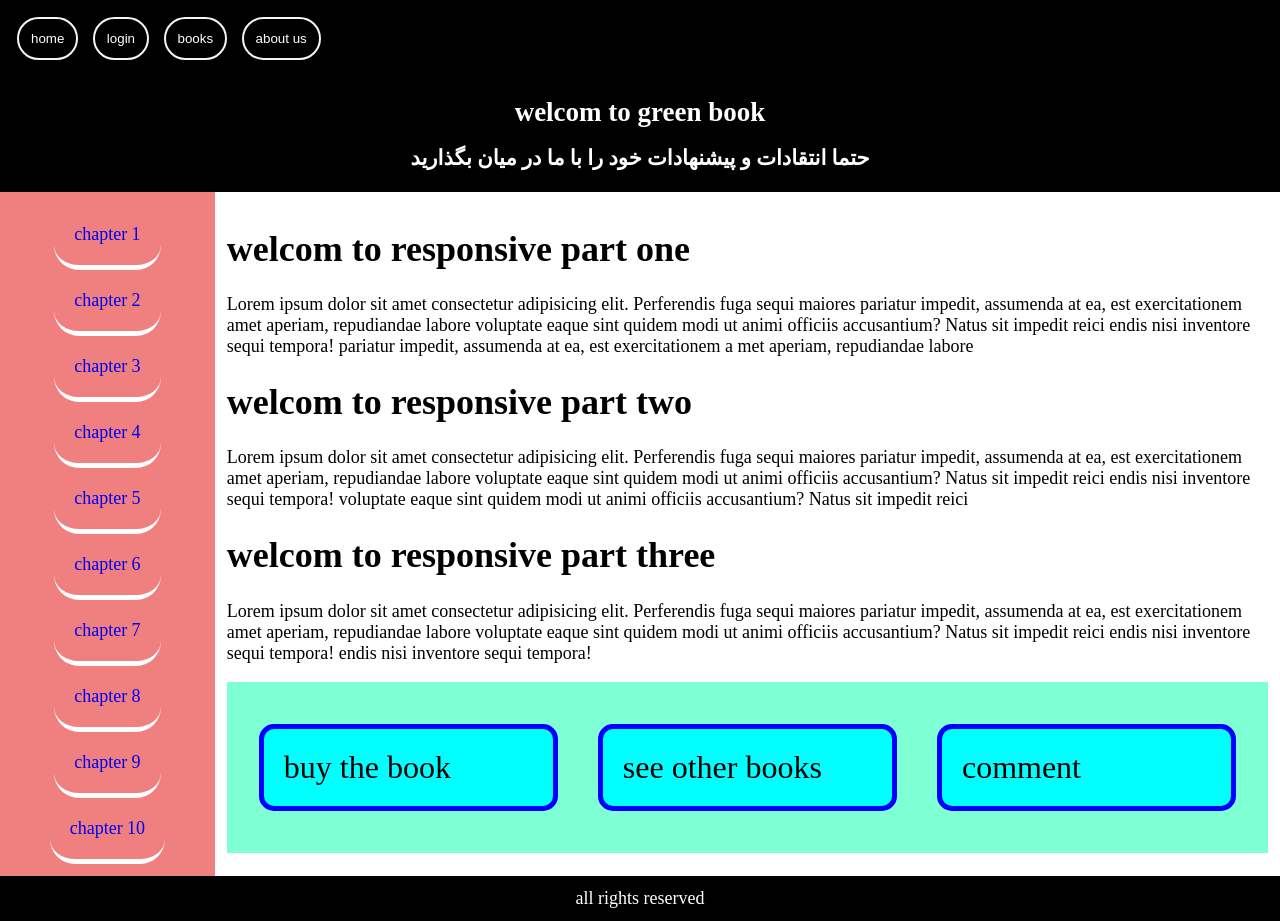
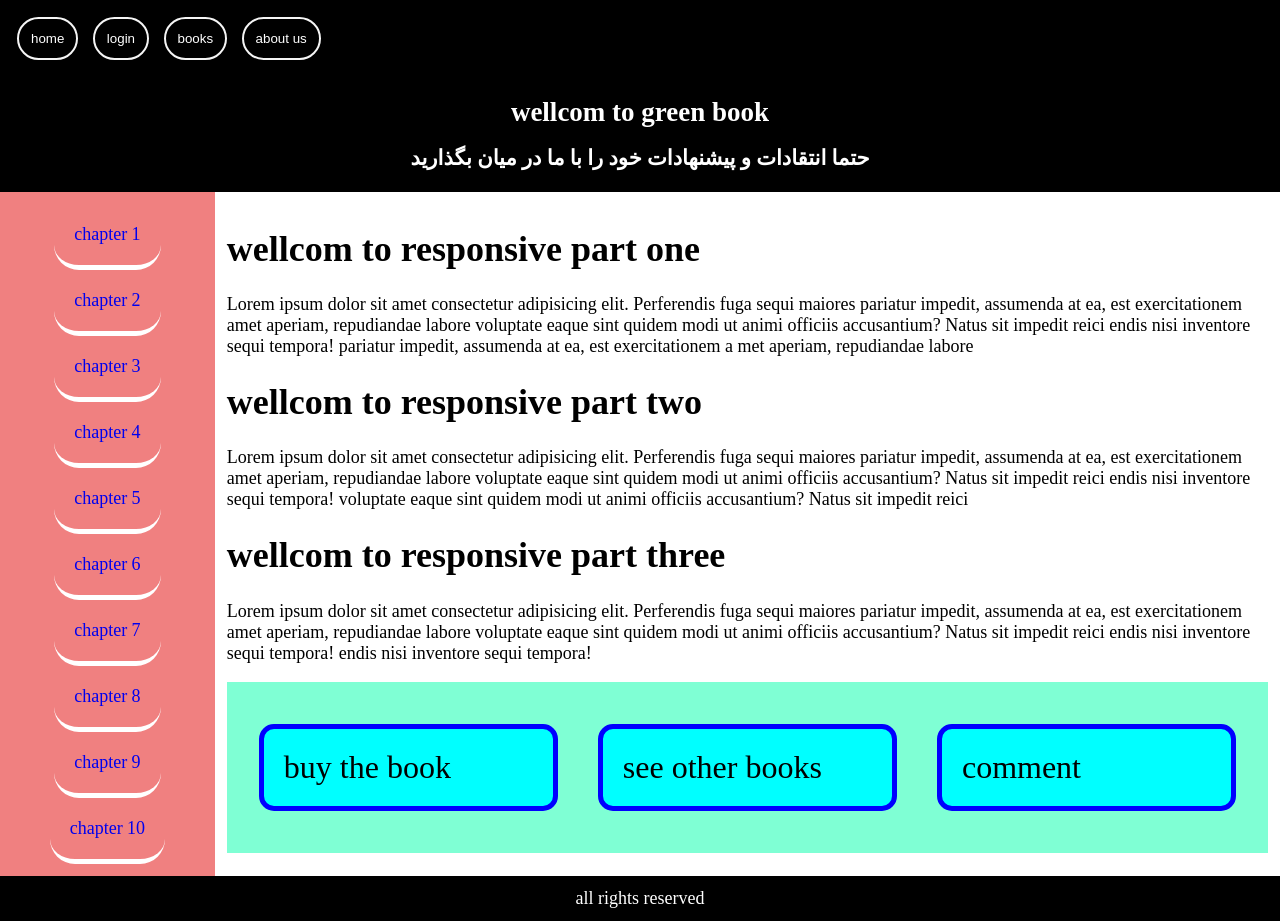
Before and after one commit to Saseed22/Responsive-Design-1, a plain HTML site: page index.html in a window 1280 px wide. Drawn offline with Linux system fonts and the light colour scheme.

Commit message:
update responsive

```diff
--- a/index.html
+++ b/index.html
@@ -18,7 +18,7 @@
                 <button>about us</button>
             </nav>
             <section>
-                <h1>welcom to green book</h1>
+                <h1>wellcom to green book</h1>
                 <h3>حتما انتقادات و پیشنهادات خود را با ما در میان بگذارید</h3>
             </section>
         </div>
@@ -42,7 +42,7 @@
 
             <div class="content">
 
-              <h1>welcom to responsive part one</h1>
+              <h1>wellcom to responsive part one</h1>
 
              <p>
                Lorem ipsum dolor sit amet consectetur adipisicing elit. Perferendis fuga sequi maiores
@@ -51,7 +51,7 @@
                endis nisi inventore sequi tempora! pariatur impedit, assumenda at ea, est exercitationem a
                met aperiam, repudiandae labore </p>
 
-             <h1>welcom to responsive part two</h1>
+             <h1>wellcom to responsive part two</h1>
 
              <p>
                Lorem ipsum dolor sit amet consectetur adipisicing elit. Perferendis fuga sequi maiores
@@ -60,7 +60,7 @@
                endis nisi inventore sequi tempora!             voluptate eaque sint quidem modi ut animi
                officiis accusantium? Natus sit impedit reici</p>
 
-             <h1>welcom to responsive part three</h1>
+             <h1>wellcom to responsive part three</h1>
 
              <p>
                Lorem ipsum dolor sit amet consectetur adipisicing elit. Perferendis fuga sequi maiores
```
